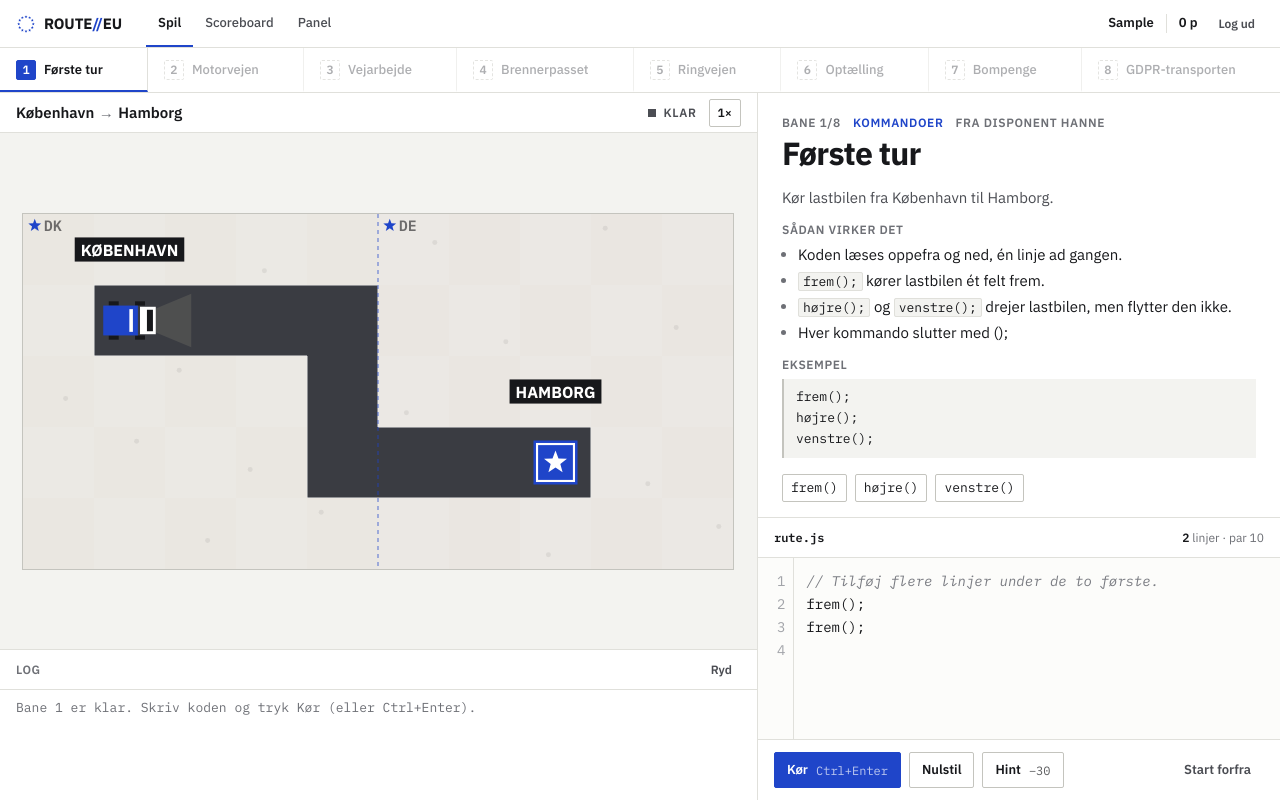
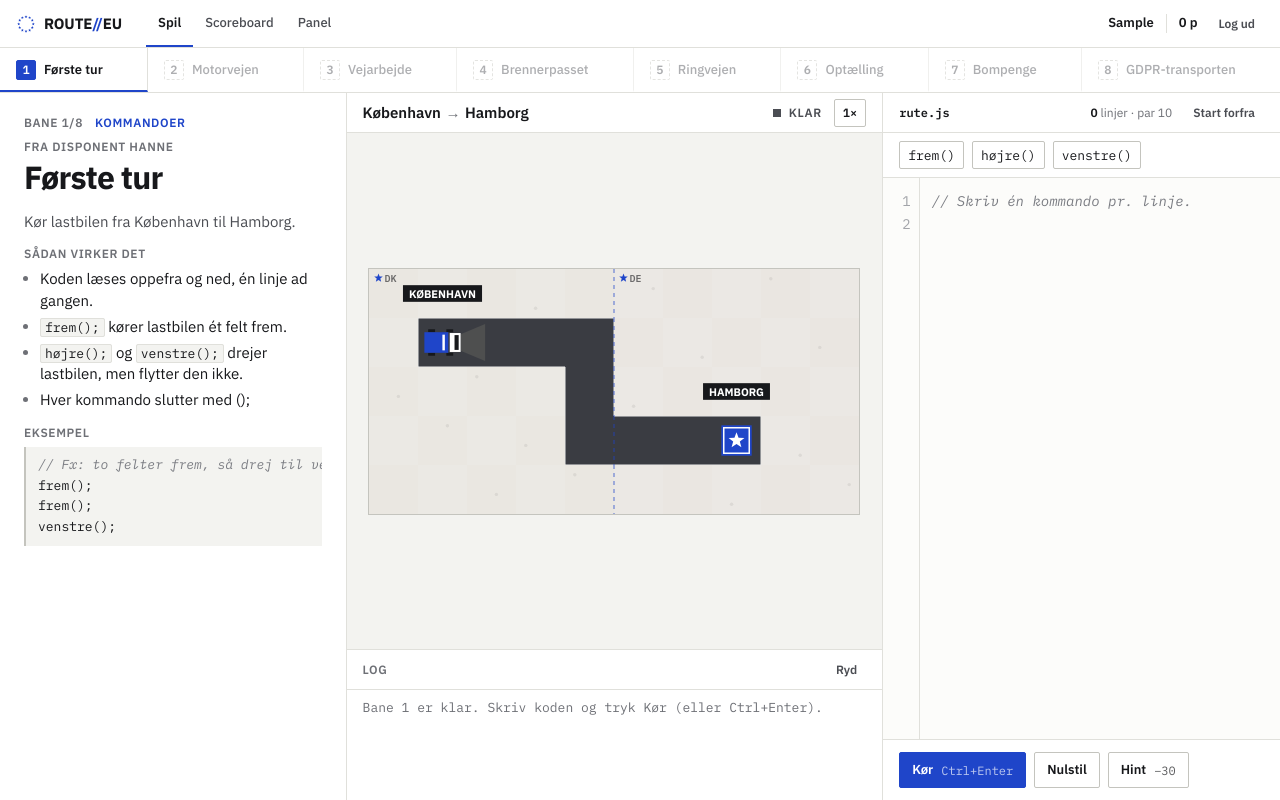
Before and after one commit to Bilmpz/Workshop, a plain HTML site: page index.html in a window 1280 px wide. Both pictures are taken after typing "Sample" into the empty fields and a click on the button "Start". Drawn offline with Linux system fonts and the light colour scheme.

Commit message:
Update i design - så det lidt sværre

```diff
--- a/index.html
+++ b/index.html
@@ -225,12 +225,12 @@ h1,h2,h3{text-wrap:balance;margin:0;font-weight:var(--w-semi)}
 .lv:disabled{opacity:.45;cursor:not-allowed}
 .lv:disabled .n{border-style:dashed}
 
-.game{flex:1;min-height:0;display:grid;grid-template-columns:minmax(0,1.45fr) minmax(380px,1fr);grid-template-rows:minmax(0,1fr) 150px;gap:var(--bw);background:var(--line)}
-.p-map{grid-column:1;grid-row:1}
-.p-log{grid-column:1;grid-row:2}
-.side{grid-column:2;grid-row:1/3;display:flex;flex-direction:column;gap:var(--bw);background:var(--line);min-height:0;min-width:0}
-.p-ticket{flex:0 1 auto;max-height:60%;overflow:auto}
-.p-editor{flex:1 1 0;min-height:200px}
+/* Tre kolonner: opgave | kort + log | editor. Opgave og editor får hele højden. */
+.game{flex:1;min-height:0;display:grid;grid-template-columns:clamp(280px,27vw,520px) minmax(0,1fr) clamp(340px,31vw,640px);grid-template-rows:minmax(0,1fr) clamp(104px,20vh,150px);gap:var(--bw);background:var(--line)}
+.p-ticket{grid-column:1;grid-row:1/3;overflow:auto}
+.p-map{grid-column:2;grid-row:1}
+.p-log{grid-column:2;grid-row:2}
+.p-editor{grid-column:3;grid-row:1/3}
 .ph h2{font-weight:var(--w-semi);font-size:var(--fs-base)}
 .ph h2 .arr{color:var(--text-3);margin:0 .3em}
 .mapbox{position:relative;flex:1;min-height:0;display:flex;align-items:center;justify-content:center;padding:var(--s-4);background:var(--map-bg)} /* JS (layout) regner med højst 2×20 px padding */
@@ -261,7 +261,7 @@ h1,h2,h3{text-wrap:balance;margin:0;font-weight:var(--w-semi)}
 .cur td{padding:var(--s-1) 0;border-top:var(--bw) solid var(--line)}
 .cur td:first-child{color:var(--text-2)}
 .cur td:last-child{color:var(--text);font-weight:var(--w-semi);text-align:right}
-.chips{display:flex;flex-wrap:wrap;gap:var(--s-2)}
+.chips{display:flex;flex-wrap:wrap;gap:var(--s-2);padding:var(--s-2) var(--s-4);border-bottom:var(--bw) solid var(--line);flex:0 0 auto}
 .chip{min-height:var(--h-sm);border:var(--bw) solid var(--line-strong);background:var(--surface);border-radius:var(--r);padding:0 var(--s-2);font:var(--fs-sm) var(--font-mono);color:var(--code-fn)}
 .chip:hover{border-color:var(--accent);color:var(--accent)}
 .note{margin:0;font-size:var(--fs-sm);color:var(--text-3)}
@@ -281,7 +281,6 @@ h1,h2,h3{text-wrap:balance;margin:0;font-weight:var(--w-semi)}
 .code textarea::selection{background:var(--accent-wash);color:transparent}
 .t-k{color:var(--code-kw)}.t-f{color:var(--code-fn)}.t-s{color:var(--code-str)}.t-n{color:var(--code-num)}.t-c{color:var(--code-com);font-style:italic}
 .controls{display:flex;flex-wrap:wrap;gap:var(--s-2);padding:var(--s-3) var(--s-4);border-top:var(--bw) solid var(--line);flex:0 0 auto}
-.controls .sp{flex:1}
 
 .log{flex:1;min-height:0;margin:0;padding:var(--s-2) var(--s-4);list-style:none;font:var(--fs-sm)/1.55 var(--font-mono);overflow:auto;display:flex;flex-direction:column;gap:var(--bw-mark)}
 .log li{overflow-wrap:anywhere}
@@ -356,15 +355,29 @@ h1,h2,h3{text-wrap:balance;margin:0;font-weight:var(--w-semi)}
 .setrow form{display:flex;gap:var(--s-2);align-items:center}
 
 /* ================= ÉN SKÆRM (desktop) ================= */
-@media (min-width:1000px) and (min-height:600px){
-  html,body{height:100%;overflow:hidden}
-  .app{height:100%;min-height:0}
+/* Gælder uanset skærmens højde: siden ruller aldrig, kun panelerne indeni. */
+@media (min-width:1000px){
+  html,body{height:100%}
+  .app{height:100%;min-height:0;overflow:hidden}
 }
-/* Mindre skærme: almindelig rulning, panelerne stables */
-@media (max-width:999px),(max-height:599px){
+/* Lave skærme (fx laptop med 125 % skalering): strammere opgavetekst, så den kan være der */
+@media (min-width:1000px) and (max-height:760px){
+  .ticket{padding:var(--s-4);gap:var(--s-3)}
+  .ticket h2{font-size:var(--fs-lg)}
+  .explain ul{gap:0}
+}
+@media (min-width:1000px) and (max-height:640px){
+  .nav{height:var(--h-bar)}
+  .lv{height:var(--h-md)}
+  .ticket{gap:var(--s-2)}
+  .cur tbody{display:grid;grid-template-columns:repeat(3,minmax(0,1fr));column-gap:var(--s-3)}
+  .cur tr{display:flex;flex-direction:column;padding:var(--s-1) 0;border-top:var(--bw) solid var(--line)}
+  .cur td,.cur td:last-child{padding:0;border:0;text-align:left}
+}
+/* Smalle skærme (telefon/tablet): almindelig rulning, panelerne stables */
+@media (max-width:999px){
   .game{display:flex;flex-direction:column;gap:var(--bw)}
-  .side{display:contents}
-  .p-ticket{order:1;max-height:none}
+  .p-ticket{order:1;overflow:visible}
   .p-map{order:2;min-height:300px}
   .p-ticket,.p-map,.p-editor,.p-log{flex:none}
   .p-editor{order:3;min-height:0}
@@ -443,6 +456,8 @@ window.addEventListener("unhandledrejection",function(e){var b=document.getEleme
     <section class="view" id="view-spil" hidden>
       <nav class="levels" id="levels" aria-label="Baner"></nav>
       <div class="game">
+        <section class="pane p-ticket rise d1" id="ticket" aria-live="polite"></section>
+
         <section class="pane p-map rise" aria-label="Kort">
           <div class="ph">
             <div class="row"><h2 id="mapTitle">Kort</h2><span class="st" id="cargo" hidden></span></div>
@@ -469,10 +484,9 @@ window.addEventListener("unhandledrejection",function(e){var b=document.getEleme
           <ul class="log" id="log" aria-live="polite"></ul>
         </section>
 
-        <div class="side">
-          <section class="pane p-ticket rise d1" id="ticket" aria-live="polite"></section>
         <section class="pane p-editor rise d2" aria-label="Kode-editor">
-            <div class="ph"><span class="file">rute.js</span><span class="linecount" id="lc"></span></div>
+          <div class="ph"><span class="file">rute.js</span><div class="row"><span class="linecount" id="lc"></span><button class="btn quiet sm" id="restore">Start forfra</button></div></div>
+          <div class="chips" id="chips" aria-label="Indsæt i koden"></div>
           <div class="code">
             <pre class="gut" id="gut" aria-hidden="true">1</pre>
             <div class="area">
@@ -485,11 +499,8 @@ window.addEventListener("unhandledrejection",function(e){var b=document.getEleme
             <button class="btn" id="reset">Nulstil</button>
             <button class="btn" id="hintBtn">Hint <span class="k">−30</span></button>
             <button class="btn" id="skipBtn" hidden>Spring over <span class="k">0 p</span></button>
-              <span class="sp"></span>
-              <button class="btn quiet" id="restore">Start forfra</button>
           </div>
         </section>
-        </div>
       </div>
     </section>
 
@@ -783,66 +794,66 @@ const LEVELS=[
  {title:"Første tur",concept:"Kommandoer",from:"Disponent Hanne",
   story:"Kør lastbilen fra København til Hamborg.",
   explain:["Koden læses oppefra og ned, én linje ad gangen.","frem(); kører lastbilen ét felt frem.","højre(); og venstre(); drejer lastbilen, men flytter den ikke.","Hver kommando slutter med ();"],
-  toolName:"Kommandoer",tool:"frem();\nhøjre();\nvenstre();",
+  toolName:"Kommandoer",tool:"// Fx: to felter frem, så drej til venstre\nfrem();\nfrem();\nvenstre();",
   par:10,chips:[["frem()","frem();"],["højre()","højre();"],["venstre()","venstre();"]],
-  starter:"// Tilføj flere linjer under de to første.\nfrem();\nfrem();\n",
+  starter:"// Skriv én kommando pr. linje.\n",
   hint:"frem(); frem(); frem();\nhøjre();\nfrem(); frem();\nvenstre();\nfrem(); frem(); frem();",
   display:()=>L1(),variants:()=>[]},
  {title:"Motorvejen",concept:"for-løkke",from:"Disponent Hanne",
-  story:"Vejen går 11 felter lige ud. I stedet for at skrive frem(); 11 gange kan computeren gentage den for dig.",
+  story:"Vejen går lige ud, rigtig langt. I stedet for at skrive frem(); igen og igen kan computeren gentage den for dig.",
   explain:["En løkke gentager kode, så du ikke skal skrive den mange gange.","Alt mellem { og } bliver gentaget.","Tallet efter i < bestemmer, hvor mange gange."],
-  toolName:"for-løkke",tool:"for (let i = 0; i < 3; i++) {\n  frem();\n}\n// kører frem() 3 gange",
-  par:2,chips:[["frem()","frem();"]],
-  starter:"// Skift 1 ud med det rigtige antal felter.\nfor (let i = 0; i < 1; i++) {\n  frem();\n}\n",
+  toolName:"for-løkke",tool:"// Drej en hel omgang rundt\nfor (let i = 0; i < 4; i++) {\n  højre();\n}",
+  par:2,chips:[["frem()","frem();"],["for","for (let i = 0; i < 1; i++) {\n  \n}"]],
+  starter:"// Brug en for-løkke.\n",
   hint:"// Tæl felterne fra lastbilen til målet.\nfor (let i = 0; i < 11; i++) {\n  frem();\n}",
   display:()=>L2(),variants:()=>[]},
  {title:"Vejarbejde",concept:"while-løkke",from:"Trafikchef Ali",
   story:"Vejen har en ny længde, hver gang du trykker Kør. Derfor virker et fast tal ikke.",
   explain:["while gentager koden i { }, så længe betingelsen er sand.","iMål() er sand, når lastbilen er i mål.","! betyder ikke. while (!iMål()) betyder: så længe vi ikke er i mål."],
-  toolName:"while-løkke",tool:"while (!iMål()) {\n  // det her gentages\n}",
-  par:2,chips:[["frem()","frem();"]],
-  starter:"while (!iMål()) {\n  // skriv hvad lastbilen skal gøre her\n\n}\n",
+  toolName:"while-løkke",tool:"// Hæld, så længe glasset ikke er fuldt\nwhile (!glasFuldt()) {\n  hæld();\n}",
+  par:2,chips:[["frem()","frem();"],["iMål()","iMål()"],["while","while () {\n  \n}"]],
+  starter:"// Brug en while-løkke.\n",
   hint:"while (!iMål()) {\n  frem();\n}",
   random:true,display:()=>L3(rint(4,11)),variants:()=>[4,7,11].map(L3)},
  {title:"Brennerpasset",concept:"if",from:"Trafikchef Ali",
   story:"Vejen gennem Alperne snor sig, og svingene ligger et nyt sted hver gang. Alle sving går til højre.",
   explain:["if betyder hvis. Koden i { } kører kun, hvis betingelsen er sand.","vægForan() er sand, når der er en væg lige foran lastbilen.","Så: hvis der er en væg foran, så drej til højre."],
-  toolName:"if",tool:"if (vægForan()) {\n  højre();\n}",
-  par:4,chips:[["vægForan()","vægForan()"],["højre()","højre();"],["if","if () {\n  \n}"]],
-  starter:"while (!iMål()) {\n  // hvis der er en væg foran, så drej til højre\n\n  frem();\n}\n",
+  toolName:"if",tool:"// Hvis det regner, så tag en paraply\nif (detRegner()) {\n  tagParaply();\n}",
+  par:4,chips:[["frem()","frem();"],["højre()","højre();"],["vægForan()","vægForan()"],["while","while () {\n  \n}"],["if","if () {\n  \n}"]],
+  starter:"// Brug if inde i en løkke.\n",
   hint:"while (!iMål()) {\n  if (vægForan()) {\n    højre();\n  }\n  frem();\n}",
   random:true,display:()=>L4(...SPIRALS[rint(0,1)]),variants:()=>SPIRALS.map(s=>L4(...s))},
  {title:"Ringvejen",concept:"if / else",from:"Trafikchef Ali",
   story:"Rundt om Paris går svingene både til højre og til venstre. Lastbilen skal selv vælge.",
-  explain:["else betyder ellers. Koden i else kører, når if ikke er sand.","vejTilHøjre() er sand, når der er vej til højre for lastbilen.","Så: hvis der er vej til højre, så drej højre. Ellers drej venstre."],
-  toolName:"if / else",tool:"if (vejTilHøjre()) {\n  højre();\n} else {\n  venstre();\n}",
-  par:5,chips:[["vejTilHøjre()","vejTilHøjre()"],["højre()","højre();"],["venstre()","venstre();"],["if / else","if () {\n  \n} else {\n  \n}"]],
-  starter:"while (!iMål()) {\n  if (vægForan()) {\n    // vej til højre? så højre. Ellers venstre.\n\n  }\n  frem();\n}\n",
+  explain:["else betyder ellers. Koden i else kører, når if ikke er sand.","vejTilHøjre() er sand, når der er vej til højre for lastbilen.","Brug vægForan() til at finde svingene og vejTilHøjre() til at vælge retning."],
+  toolName:"if / else",tool:"// Weekend? Så sov længe. Ellers stå op.\nif (erWeekend()) {\n  sovLænge();\n} else {\n  ståOp();\n}",
+  par:5,chips:[["frem()","frem();"],["højre()","højre();"],["venstre()","venstre();"],["vægForan()","vægForan()"],["vejTilHøjre()","vejTilHøjre()"],["while","while () {\n  \n}"],["if","if () {\n  \n}"],["if / else","if () {\n  \n} else {\n  \n}"]],
+  starter:"// Brug if og else.\n",
   hint:"while (!iMål()) {\n  if (vægForan()) {\n    if (vejTilHøjre()) {\n      højre();\n    } else {\n      venstre();\n    }\n  }\n  frem();\n}",
   random:true,display:()=>L6(),variants:()=>[L6(),L6(),L6(),L6()]},
  {title:"Optælling",concept:"variabel",from:"Lagerchef Mette",
   story:"Der ligger pakker på vejen til Göteborg. Tæl dem undervejs, og send tallet til lageret til sidst.",
-  explain:["En variabel er en kasse, der husker et tal.","let antal = 0; laver kassen og lægger 0 i den.","antal++; lægger 1 til tallet i kassen.","pakkeHer() er sand, når lastbilen holder på en pakke."],
-  toolName:"variabel",tool:"let antal = 0;\nantal++;   // nu er antal 1",
-  par:5,chips:[["pakkeHer()","pakkeHer()"],["antal++","antal++;"],["if","if () {\n  \n}"]],
-  starter:"let antal = 0;\n\nwhile (!iMål()) {\n  frem();\n  // hvis der er en pakke her, så læg 1 til antal\n\n}\n\nrapport(antal);\n",
-  hint:"if (pakkeHer()) {\n  antal++;\n}",
+  explain:["En variabel er en kasse, der husker et tal.","let antal = 0; laver kassen og lægger 0 i den.","antal++; lægger 1 til tallet i kassen.","pakkeHer() er sand, når lastbilen holder på en pakke.","rapport(antal); sender tallet til lageret. Den skal stå til sidst."],
+  toolName:"variabel",tool:"let point = 0;\npoint++;   // nu er point 1\npoint++;   // nu er point 2",
+  par:5,chips:[["frem()","frem();"],["pakkeHer()","pakkeHer()"],["let antal","let antal = 0;"],["antal++","antal++;"],["rapport(antal)","rapport(antal);"],["while","while () {\n  \n}"],["if","if () {\n  \n}"]],
+  starter:"// Tæl pakkerne på vejen.\n",
+  hint:"let antal = 0;\nwhile (!iMål()) {\n  frem();\n  if (pakkeHer()) {\n    antal++;\n  }\n}\nrapport(antal);",
   random:true,display:()=>L7(),variants:()=>[L7(),L7(),L7(),L7()]},
  {title:"Bompenge",concept:"switch",from:"Økonomichef Sofie",
   story:"Tre lande, tre bomme. Hver bom skal betales i landets egen valuta, og rækkefølgen skifter hver gang.",
-  explain:["switch kigger på én værdi og hopper til den case, der passer.","land() giver landet for bommen foran dig, fx \"DE\".","break; betyder: stop her, og fortsæt efter switch."],
-  toolName:"switch",tool:"switch (land()) {\n  case \"DE\": betal(\"EUR\"); break;\n}",
-  table:POOL7,par:7,chips:[["case SE","case \"SE\": betal(\"SEK\"); break;"],["case PL","case \"PL\": betal(\"PLN\"); break;"]],
-  starter:"while (!iMål()) {\n  if (bomForan()) {\n    switch (land()) {\n      case \"DE\": betal(\"EUR\"); break;\n      // tilføj SE og PL her\n\n    }\n  }\n  frem();\n}\n",
-  hint:"case \"SE\": betal(\"SEK\"); break;\ncase \"PL\": betal(\"PLN\"); break;",
+  explain:["bomForan() er sand ved en lukket bom. betal(\"EUR\"); betaler den.","switch hopper til den case, der passer.","land() giver landet for bommen foran, fx \"DE\".","break; stopper switch."],
+  toolName:"switch",tool:"switch (dag()) {\n  case \"lørdag\": sov(); break;\n  case \"mandag\": skole(); break;\n}",
+  table:POOL7,par:7,chips:[["frem()","frem();"],["bomForan()","bomForan()"],["land()","land()"],["betal()","betal(\"\");"],["while","while () {\n  \n}"],["if","if () {\n  \n}"],["switch","switch () {\n  \n}"],["case","case \"\": break;"]],
+  starter:"// Betal hver bom i den rigtige valuta.\n",
+  hint:"while (!iMål()) {\n  if (bomForan()) {\n    switch (land()) {\n      case \"DE\": betal(\"EUR\"); break;\n      case \"SE\": betal(\"SEK\"); break;\n      case \"PL\": betal(\"PLN\"); break;\n    }\n  }\n  frem();\n}",
   random:true,display:()=>L5(shuffle(POOL7)),variants:()=>[["DE","SE","PL"],["SE","PL","DE"],["PL","DE","SE"]].map(L5)},
  {title:"GDPR-transporten",concept:"og / ikke",from:"Jurist Karim",
   story:"Finalen. Lastbilen har måske persondata med. I spillet gælder en simpel regel: persondata må ikke køre ud af EU.",
   explain:["Persondata er oplysninger om personer, fx navne og adresser.","Lande med en stjerne på kortet er i EU. iEU() er sand, hvis landet foran er i EU.","&& betyder og: begge dele skal være sande.","Har du persondata, og er landet foran ikke i EU, så aflever() først."],
-  toolName:"&& og !",tool:"if (persondata() && !iEU()) {\n  aflever();\n}",
-  par:4,chips:[["persondata()","persondata()"],["!iEU()","!iEU()"],["aflever()","aflever();"],["if","if () {\n  \n}"]],
-  starter:"while (!iMål()) {\n  // persondata OG landet foran er IKKE i EU? så aflever\n\n  frem();\n}\n",
-  hint:"if (persondata() && !iEU()) {\n  aflever();\n}",
+  toolName:"&& og !",tool:"// Billet, og er toget ikke kørt? Så stig på.\nif (harBillet() && !togetKørt()) {\n  stigPå();\n}",
+  par:4,chips:[["frem()","frem();"],["persondata()","persondata()"],["iEU()","iEU()"],["aflever()","aflever();"],["while","while () {\n  \n}"],["if","if () {\n  \n}"]],
+  starter:"// Brug && og ! i en if.\n",
+  hint:"while (!iMål()) {\n  if (persondata() && !iEU()) {\n    aflever();\n  }\n  frem();\n}",
   random:true,display:()=>{const s=GDPR_SETS[rint(0,GDPR_SETS.length-1)];return L9(s[0],Math.random()<.7?true:s[1]);},
   variants:()=>GDPR_SETS.map(s=>L9(s[0],s[1]))}
 ];
@@ -1233,7 +1244,7 @@ function renderLevels(){
   const cur=nav.children[PROG.level];if(cur&&cur.scrollIntoView)cur.scrollIntoView({block:"nearest",inline:"nearest"});
 }
 function codeify(t){
-  const re=/(while \(!iMål\(\)\)|let antal = 0;|antal\+\+;|break;|i <|\{ og \}|&&|![A-Za-zÆØÅæøå]+\(\)|[A-Za-zÆØÅæøå]+\(\);?|"[A-Z]{2}"|\b(?:if|else|while|switch|case)\b|!(?= betyder))/g;
+  const re=/(while \(!iMål\(\)\)|let antal = 0;|antal\+\+;|rapport\(antal\);|betal\("[A-Z]{3}"\);|break;|i <|\{ og \}|&&|![A-Za-zÆØÅæøå]+\(\)|[A-Za-zÆØÅæøå]+\(\);?|"[A-Z]{2}"|\b(?:if|else|while|switch|case)\b|!(?= betyder))/g;
   let out="",last=0,m;while((m=re.exec(t))){out+=esc(t.slice(last,m.index))+"<code>"+esc(m[0])+"</code>";last=re.lastIndex;}
   return out+esc(t.slice(last));
 }
@@ -1244,9 +1255,9 @@ function renderTicket(){
     '<div class="explain"><p class="lbl">Sådan virker det</p><ul>'+L.explain.map(x=>'<li>'+codeify(x)+'</li>').join("")+'</ul></div>'+
     '<div class="tool"><p class="lbl">Eksempel</p><pre class="codeblock">'+highlight(L.tool)+'</pre></div>';
   if(L.table)h+='<table class="cur"><tbody>'+L.table.map(k=>'<tr><td>'+k+' · '+NAMES[k]+'</td><td>'+CUR[k]+'</td></tr>').join("")+'</tbody></table>';
-  h+='<div class="chips" id="chips"></div>';
   if(PROG.hints[PROG.level])h+='<div class="hintbox"><p class="lbl is-accent">Hint</p><pre>'+highlight(L.hint)+'</pre></div>';
   t.innerHTML=h+'</div>';
+  $("#chips").innerHTML="";
   L.chips.forEach(([label,text])=>{const c=document.createElement("button");c.className="chip";c.type="button";c.textContent=label;c.title="Indsæt i koden";c.onclick=()=>insert(text);$("#chips").appendChild(c);});
   const hb=$("#hintBtn");hb.disabled=!!PROG.hints[PROG.level]||A.running;hb.innerHTML=PROG.hints[PROG.level]?"Hint vist":'Hint <span class="k">−30</span>';
 }
@@ -1275,7 +1286,7 @@ $("#run").onclick=run;
 $("#reset").onclick=()=>{resetAnim();$("#win").hidden=true;setStatus("idle","Klar");setRunning(false);print("info","Kortet er nulstillet.");};
 $("#restore").onclick=()=>{ta.value=LEVELS[PROG.level].starter;refresh();ta.focus();print("info","Koden er sat tilbage til start.");};
 $("#clear").onclick=()=>{logEl.innerHTML="";};
-$("#hintBtn").onclick=()=>{PROG.hints[PROG.level]=true;saveProg();renderTicket();print("warn","Hint vist. Banen giver nu højst 70 point.");syncMe();};
+$("#hintBtn").onclick=()=>{PROG.hints[PROG.level]=true;saveProg();renderTicket();const hx=$("#ticket .hintbox");if(hx)hx.scrollIntoView({block:"nearest",behavior:reduce?"auto":"smooth"});print("warn","Hint vist. Banen giver nu højst 70 point.");syncMe();};
 $("#skipBtn").onclick=()=>{PROG.skipped[PROG.level]=true;saveProg();print("info","Bane "+(PROG.level+1)+" er sprunget over. Du kan altid komme tilbage.");loadLevel(PROG.level+1);};
 $("#againBtn").onclick=()=>{$("#win").hidden=true;resetAnim();setStatus("idle","Klar");ta.focus();};
 $("#nextBtn").onclick=()=>{if(PROG.level<LEVELS.length-1)loadLevel(PROG.level+1);};
@@ -1289,7 +1300,7 @@ const ago=t=>{const s=Math.max(0,Math.round((now()-Date.parse(t))/1000));if(s<10
 const ranked=ps=>ps.slice().sort((a,b)=>(b.score||0)-(a.score||0)||(b.solved||0)-(a.solved||0)||String(a.updated_at).localeCompare(String(b.updated_at)));
 const rowEls=new Map(),lastScore=new Map();
 const ROWH=61;
-function maxRows(){const fit=matchMedia("(min-width:1000px) and (min-height:600px)").matches;if(!fit)return 20;const h=$("#rankBox").clientHeight;return Math.max(3,Math.floor((h-44)/ROWH));}
+function maxRows(){const fit=matchMedia("(min-width:1000px)").matches;if(!fit)return 20;const h=$("#rankBox").clientHeight;return Math.max(3,Math.floor((h-44)/ROWH));}
 function renderBoard(){
   const v=view(),list=ranked(v.players),cap=maxRows(),top=list.length>cap?list.slice(0,cap):list,ol=$("#rank");
   $("#sbUrl").textContent=location.href.split("#")[0].replace(/^https?:\/\//,"");
```
Also changed, not shown: 1 other file. Lines whose indentation alone changed are shown as unchanged.
